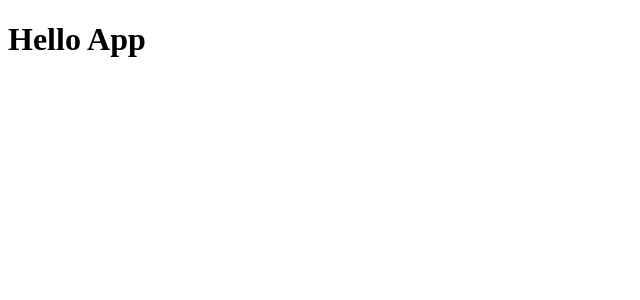
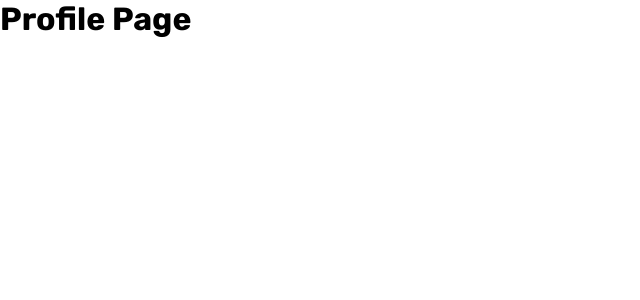
Before and after one commit to SP7TECH/sociopedia, a React (Vite) app in the folder client/: page /profile/1 in a window 1280 px wide. Shown: the top 300 px of the page, without its empty margins (0-640 px from the left). Built offline with nearby package versions, Linux system fonts and the light colour scheme.

Commit message:
Initial setup for views

```diff
--- a/client/src/App.jsx
+++ b/client/src/App.jsx
@@ -1,7 +1,18 @@
+import { BrowserRouter, Navigate, Routes, Route } from "react-router-dom";
+import Home from "./views/Home";
+import Login from "./views/Login";
+import Profile from "./views/Profile";
+
 const App = () => {
   return (
-    <div>
-      <h1>Hello App</h1>
+    <div className="app">
+      <BrowserRouter>
+        <Routes>
+          <Route path="/" element={<Login />} />
+          <Route path="/home" element={<Home />} />
+          <Route path="/profile/:userId" element={<Profile />} />
+        </Routes>
+      </BrowserRouter>
     </div>
   );
 };
--- a/client/src/index.jsx
+++ b/client/src/index.jsx
@@ -1,5 +1,6 @@
 import { createRoot } from "react-dom/client";
 import App from "./App";
+import "./stylesheets/app.css";
 
 const container = document.getElementById("root");
 const root = createRoot(container);
--- /dev/null
+++ b/client/src/stylesheets/app.css
@@ -0,0 +1,16 @@
+@import url("https://fonts.googleapis.com/css2?family=Poppins:wght@200;300;400;500;600;700&family=Rubik:ital,wght@0,400;0,700;1,500&display=swap");
+
+* {
+  margin: 0;
+  padding: 0;
+  box-sizing: border-box;
+}
+
+html {
+  font-size: 10px;
+}
+
+body {
+  font-size: 1.6rem;
+  font-family: "Rubik", sans-serif;
+}
--- /dev/null
+++ b/client/src/views/Home/index.jsx
@@ -0,0 +1,9 @@
+const Home = () => {
+  return (
+    <div>
+      <h1>Home Page</h1>
+    </div>
+  );
+};
+
+export default Home;
--- /dev/null
+++ b/client/src/views/Login/index.jsx
@@ -0,0 +1,9 @@
+const Login = () => {
+  return (
+    <div>
+      <h1>Login Page</h1>
+    </div>
+  );
+};
+
+export default Login;
--- /dev/null
+++ b/client/src/views/Profile/index.jsx
@@ -0,0 +1,9 @@
+const Profile = () => {
+  return (
+    <div>
+      <h1>Profile Page</h1>
+    </div>
+  );
+};
+
+export default Profile;
```
Also changed, not shown: client/src/views/Navbar/index.jsx (added, +9 -0 lines).
